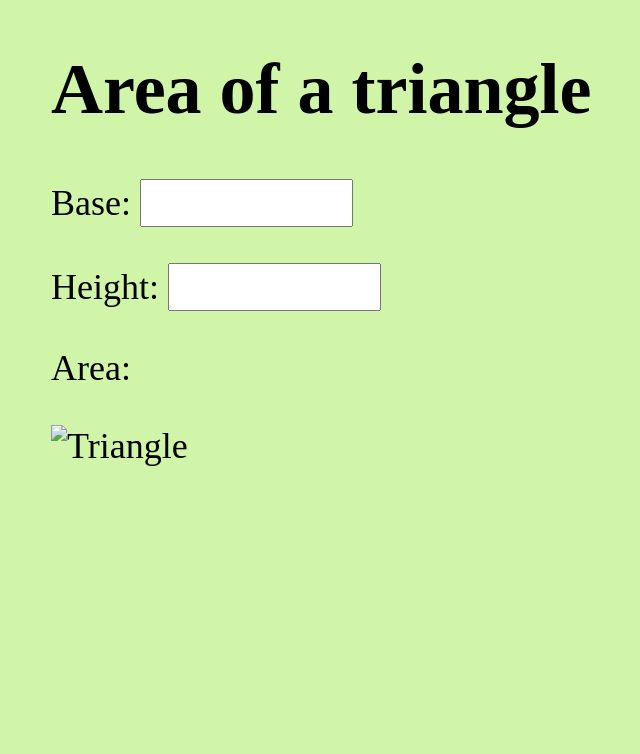
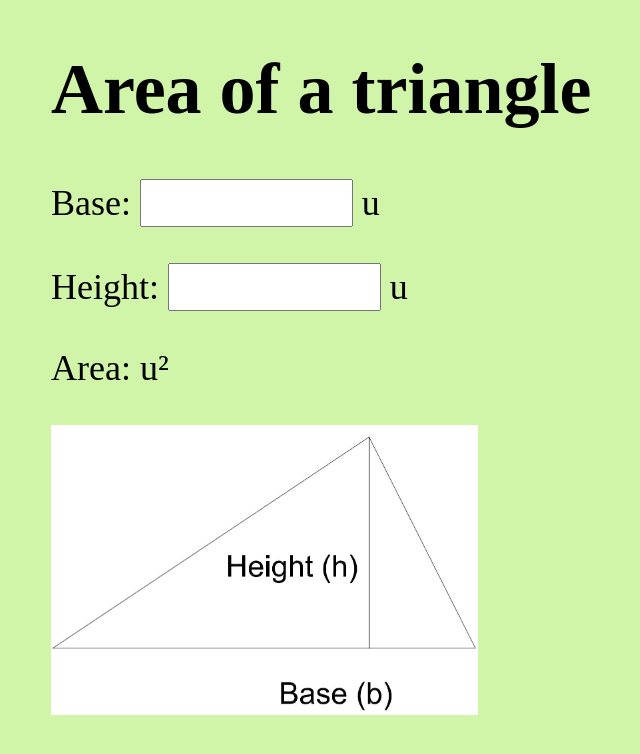
Before and after one commit to jaumefe/Informatica_1, a plain HTML site: page Area_of_Triangle/index.html in a window 1280 px wide. Shown: the whole page, without its empty margins (77-717 px from the left). Drawn offline with Linux system fonts and the light colour scheme.

Commit message:
Update of the README file and correction of an error on "Area of Triangle"

```diff
--- a/Area_of_Triangle/index.html
+++ b/Area_of_Triangle/index.html
@@ -10,13 +10,13 @@
 <body>
   <h1>Area of a triangle</h1>
   <form oninput="a.value = area(b.valueAsNumber, h.valueAsNumber)">
-  <p>Base: <input name="b" type="number"></p>
-  <p>Height: <input name="h" type="number"></p>
-  <p>Area: <output name="a"></output></p>
+  <p>Base: <input name="b" type="number"> u </p>
+  <p>Height: <input name="h" type="number"> u </p>
+  <p>Area: <output name="a"></output> u² </p>
   </form>
 <script src="script.js"></script>
   <p>
-  <img src="Triangle.JPG" width="427" height="290" alt="Triangle">
+  <img src="Triangle.jpg" width="427" height="290" alt="Triangle">
   </p>
 </body>
 
```
Also changed, not shown: Area_of_Triangle/Triangle.jpg (renamed from Area_of_Triangle/Triangle.jpeg), 1 other file.
